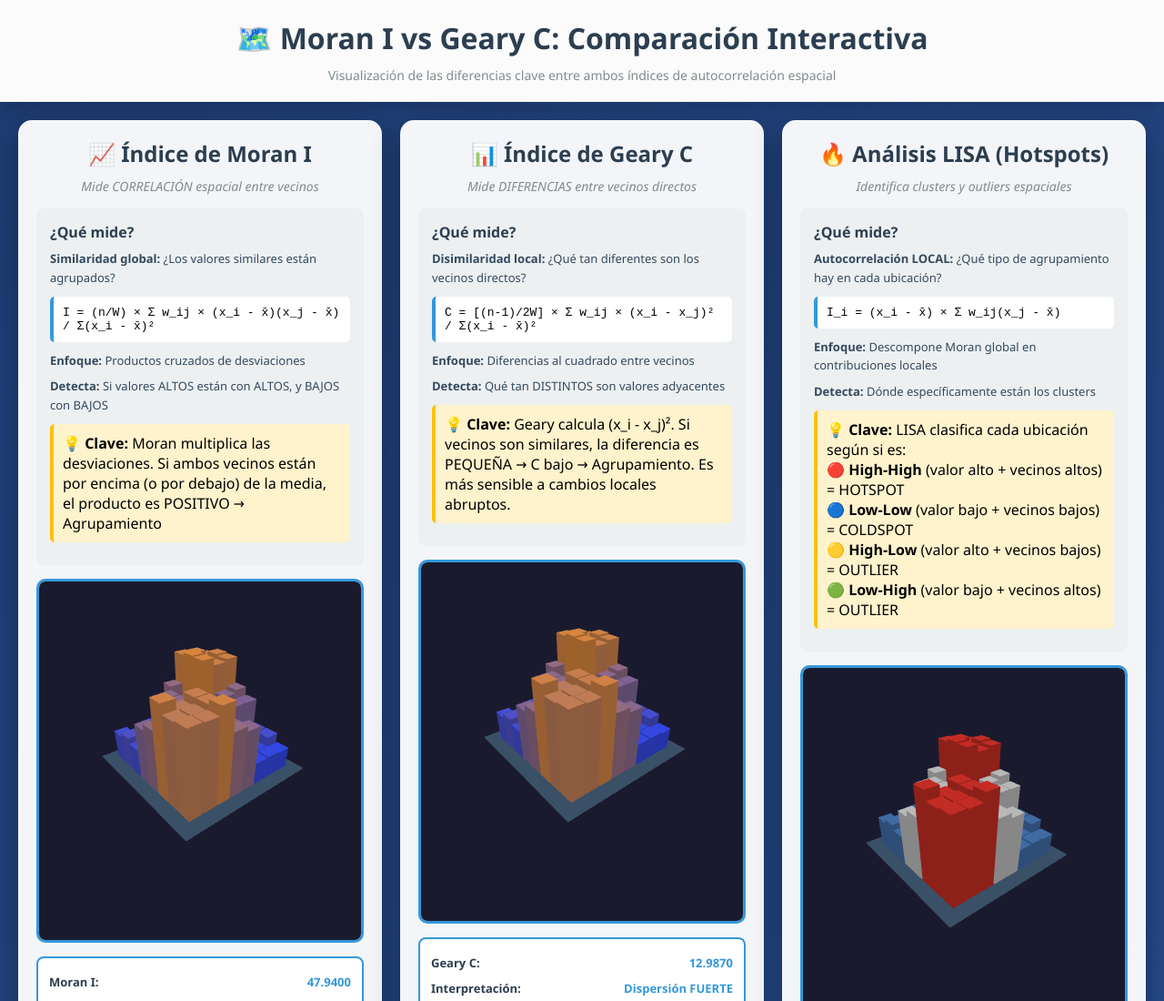
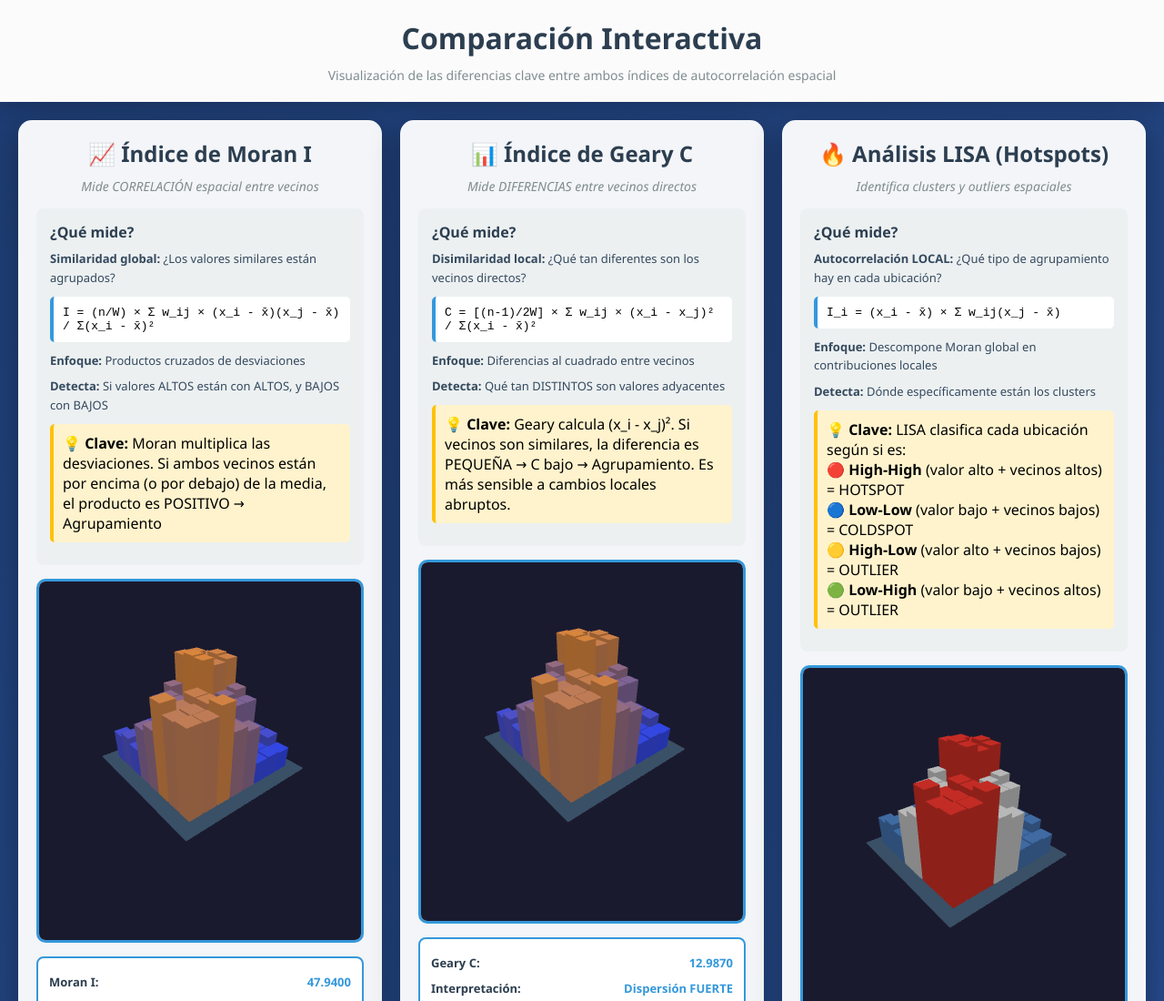
Before and after one commit to beckhamVi/10-mo, a plain HTML site: page 4. Tarea/similacion3.html in a window 1280 px wide. Shown: the top 1100 px of the page at 91% size. Drawn offline with nearby package versions, Linux system fonts and the light colour scheme; animation ran at ten frames a second.

Commit message:
Update similacion3.html
cambio a la pagina de simulacion

```diff
--- a/4. Tarea/similacion3.html
+++ b/4. Tarea/similacion3.html
@@ -204,7 +204,7 @@
 </head>
 <body>
     <div id="header">
-        <h1>🗺️ Moran I vs Geary C: Comparación Interactiva</h1>
+        <h1>Comparación Interactiva</h1>
         <p>Visualización de las diferencias clave entre ambos índices de autocorrelación espacial</p>
     </div>
 
```
